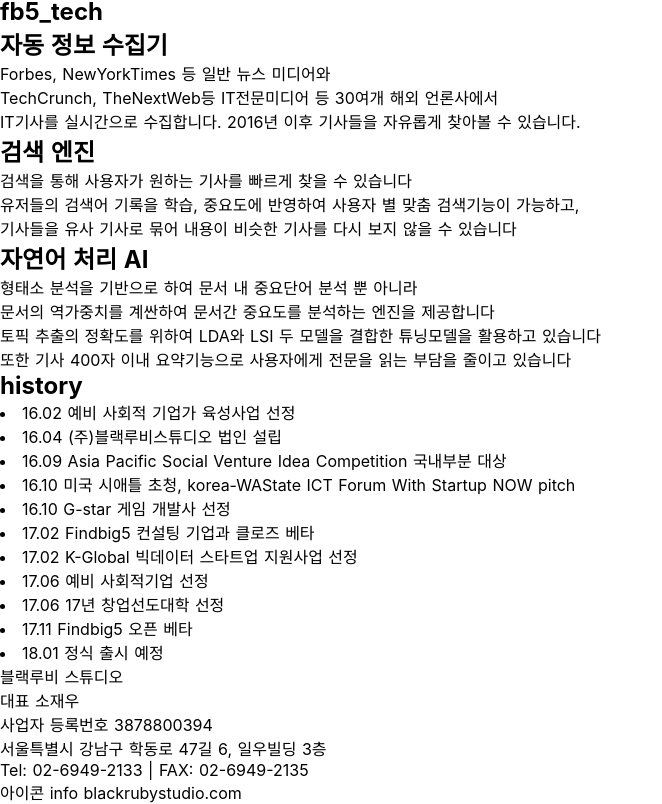
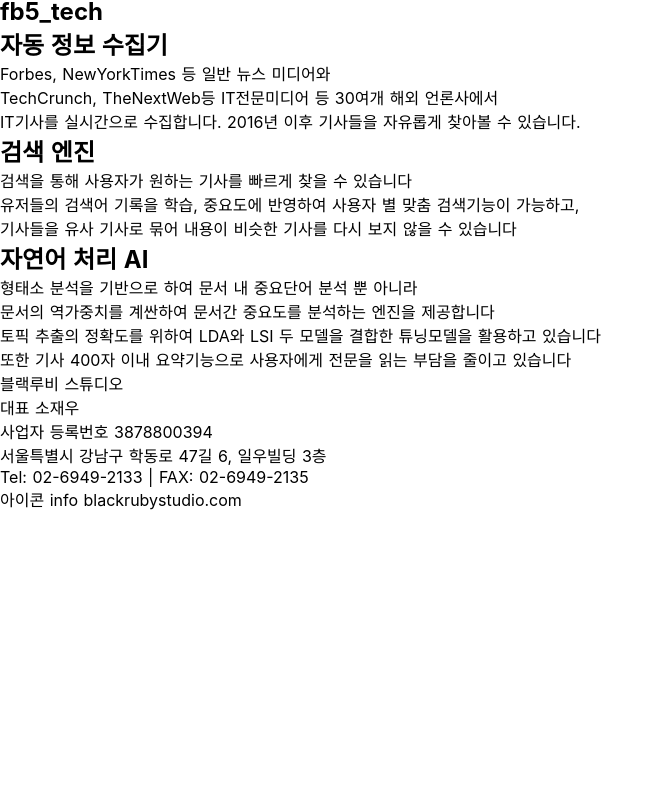
Before and after one commit to blackrubystudio/BRS_Hompage, a Nuxt app: page / in a window 1280 px wide. Shown: the part 619-1423 px from the top of the page, without its empty margins (0-662 px from the left). After the commit the page ends 1130 px from the top, so only its background shows below. Built offline with nearby package versions, Linux system fonts and the light colour scheme.

Commit message:
Fix: remove history component

```diff
--- a/components/main/basic/history.vue
+++ /dev/null
@@ -1,26 +0,0 @@
-<template>
-  <div>
-      <h1>history</h1>
-      <li>16.02 예비 사회적 기업가 육성사업 선정</li>
-      <li>16.04 (주)블랙루비스튜디오 법인 설립</li>
-      <li>16.09 Asia Pacific Social Venture Idea Competition 국내부분 대상</li>
-      <li>16.10 미국 시애틀 초청, korea-WAState ICT Forum With Startup NOW pitch</li>
-      <li>16.10 G-star 게임 개발사 선정</li>
-      <li>17.02 Findbig5 컨설팅 기업과 클로즈 베타</li>
-      <li>17.02 K-Global 빅데이터 스타트업 지원사업 선정</li>
-      <li>17.06 예비 사회적기업 선정</li>
-      <li>17.06 17년 창업선도대학 선정</li>
-      <li>17.11 Findbig5 오픈 베타</li>
-      <li>18.01 정식 출시 예정</li>
-    </div>
-</template>
-
-<script>
-export default {
-
-}
-</script>
-
-<style scoped>
-
-</style>
--- a/nuxt.config.js
+++ b/nuxt.config.js
@@ -10,7 +10,7 @@
             { hid: 'description', name: 'description', content: 'Black Ruby Studio Hompage' }
         ],
         link: [
-      { rel: 'icon', type: 'image/x-icon', href: '/favicon.ico' }
+            { rel: 'icon', type: 'image/x-icon', href: '/logo.ico' }
         ]
     },
     /*
@@ -24,7 +24,7 @@
         /*
          ** Run ESLint on save
          */
-    extend (config, { isDev, isClient }) {
+        extend(config, { isDev, isClient }) {
             if (isDev && isClient) {
                 config.module.rules.push({
                     enforce: 'pre',
--- a/pages/index.vue
+++ b/pages/index.vue
@@ -26,7 +26,6 @@
   <beamme-technology></beamme-technology>
 </div>
 
-<history></history>
 <footers></footers>
   </section>
 </template>
@@ -36,7 +35,6 @@
 import Headers from "~/components/common/header.vue";
 import Footers from "~/components/common/footer.vue";
 import Mains from "~/components/main/basic/main.vue";
-import History from "~/components/main/basic/history.vue";
 
 // Import FindBig5
 import Fb5Title from "~/components/main/findbig5/title.vue";
@@ -60,7 +58,6 @@
     Headers,
     Footers,
     Mains,
-    History,
 
     // Project
     Fb5Title,
```
Also changed, not shown: assets/img/background/background_4.png (deleted). Lines whose indentation alone changed are shown as unchanged.
